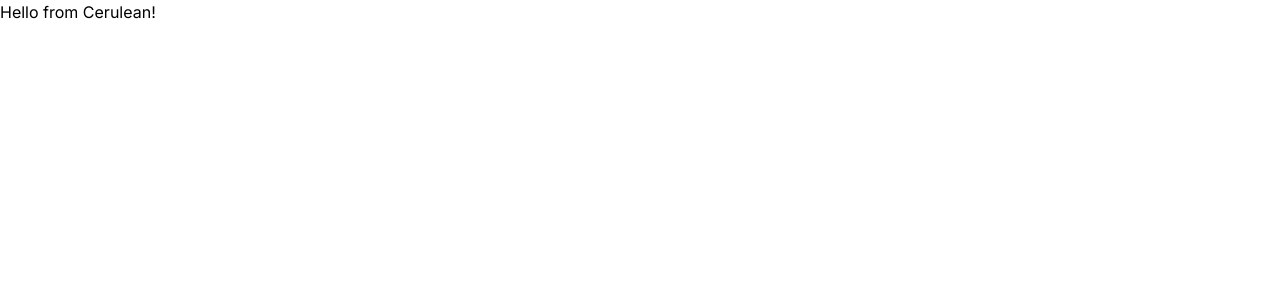
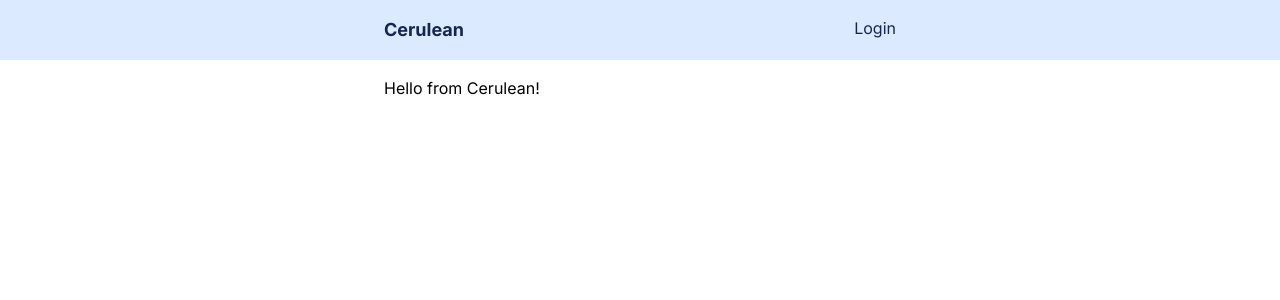
Before and after one commit to otomir23/cerulean, a Next.js app: page / in a window 1280 px wide. Shown: the top 300 px of the page. Built offline with nearby package versions, Linux system fonts and the light colour scheme; no server answers.

Commit message:
Implement header

```diff
--- a/src/app/layout.tsx
+++ b/src/app/layout.tsx
@@ -2,6 +2,7 @@ import './globals.css'
 import type {Metadata} from 'next'
 import {Inter} from 'next/font/google'
 import {ReactNode} from "react";
+import Header from "@/components/header";
 
 const inter = Inter({subsets: ['latin']})
 
@@ -18,7 +19,12 @@ export default function RootLayout({children}: {
 }) {
     return (
         <html lang="en">
-        <body className={inter.className}>{children}</body>
+        <body className={inter.className}>
+            <Header />
+            <main className="px-96">
+                {children}
+            </main>
+        </body>
         </html>
     )
 }
--- /dev/null
+++ b/src/components/header-profile.tsx
@@ -0,0 +1,14 @@
+import {getProfile} from "@/auth/session";
+import Link from "next/link";
+import {LogInIcon} from "lucide-react";
+
+export default async function HeaderProfile() {
+    const profile = await getProfile()
+    if (!profile) return <Link href="/auth">Login</Link>
+    return (
+        <div className="flex gap-1 items-center">
+            <Link href={`/u/${profile.username}`}>@{profile.username}</Link>
+            <Link href="/auth/logout"><LogInIcon size={16} /></Link>
+        </div>
+    )
+}
--- /dev/null
+++ b/src/components/header.tsx
@@ -0,0 +1,15 @@
+import {Suspense} from "react";
+import HeaderProfile from "@/components/header-profile";
+import Link from "next/link";
+
+export default function Header() {
+
+    return (
+        <header className="sticky top-0 inset-x-0 bg-blue-100 py-4 text-blue-950 flex justify-between mb-4 px-96">
+            <Link href="/" className="font-bold text-lg">Cerulean</Link>
+            <Suspense fallback={<div className="h-4 w-24 bg-blue-300 animate-pulse" />}>
+                <HeaderProfile />
+            </Suspense>
+        </header>
+    )
+}
```
